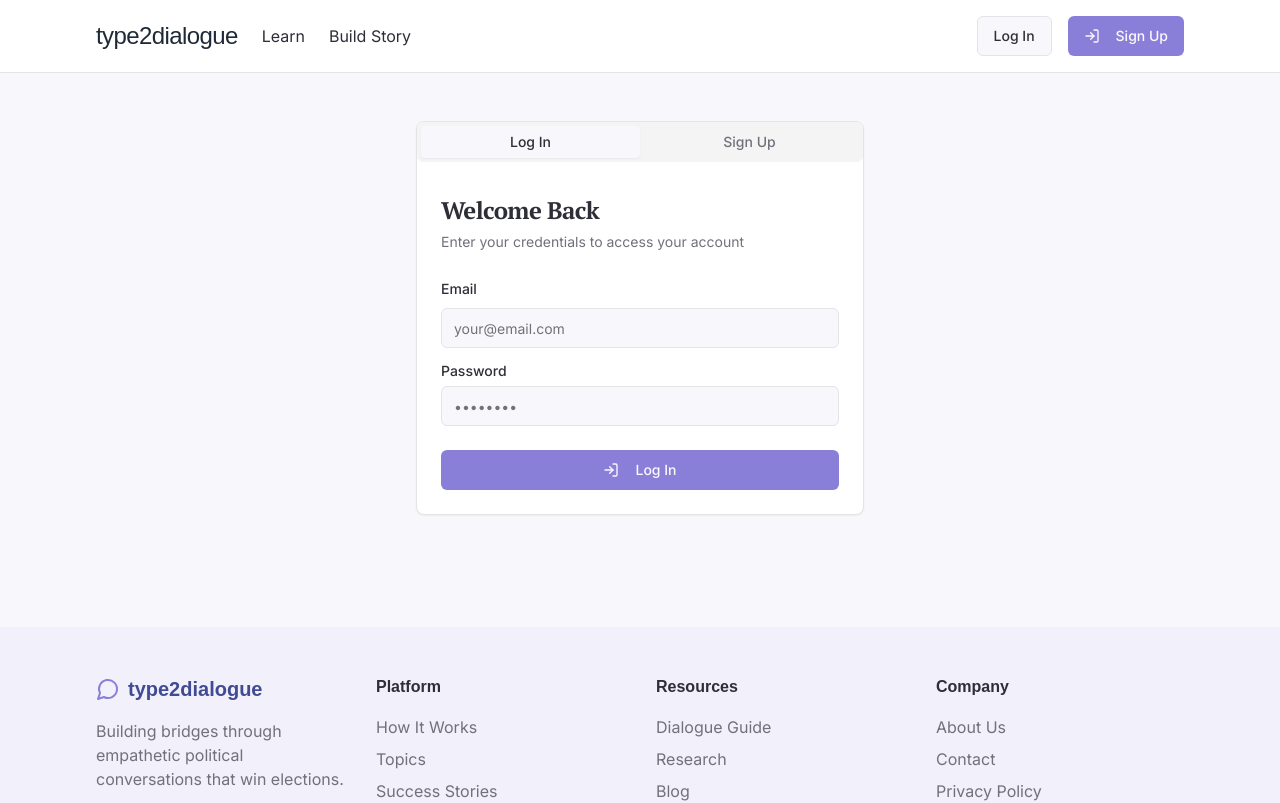
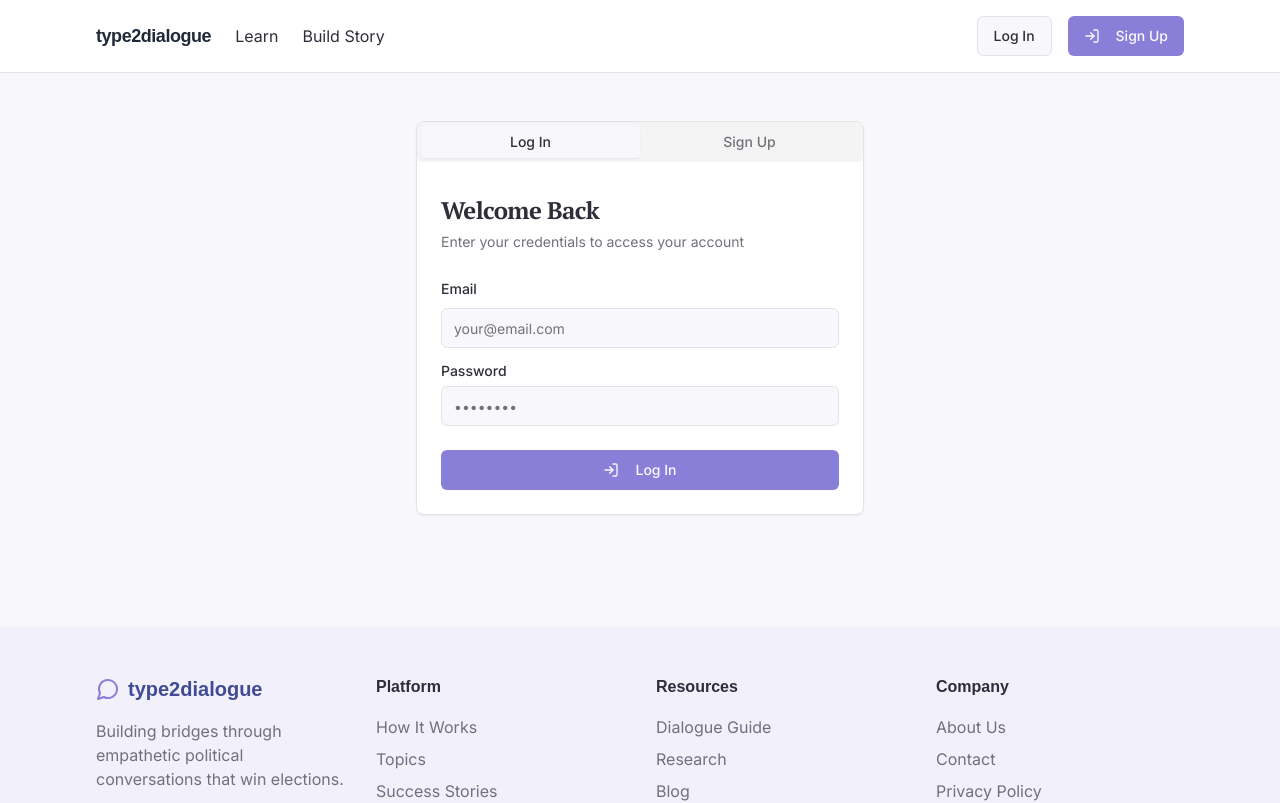
Before and after one commit to djechlin/empathy-wins-dialogue, a React (Vite) app: page /auth in a window 1280 px wide. Shown: the top 803 px of the page. Built offline with nearby package versions, Linux system fonts and the light colour scheme; a web font is replaced by a local one.

Commit message:
Fix: Apply font styles
Apply font styles to the logo based on the provided image. This includes setting font size, weight, and family.

```diff
--- a/src/components/layout/Navbar.tsx
+++ b/src/components/layout/Navbar.tsx
@@ -1,3 +1,4 @@
+
 import React, { useEffect, useState } from 'react';
 import { Link, useNavigate } from 'react-router-dom';
 import { Button } from '@/components/ui/button';
@@ -41,7 +42,7 @@ const Navbar = () => {
   return <nav className="py-4 border-b border-border bg-white sticky top-0 z-50">
       <div className="container-custom flex items-center justify-between">
         <div className="flex items-center gap-6">
-          <Link to="/" className="font-heading text-2xl text-gray-800 tracking-tight">
+          <Link to="/" className="font-heading text-[18px] font-semibold text-gray-800 tracking-tight">
             type2dialogue
           </Link>
 
```
